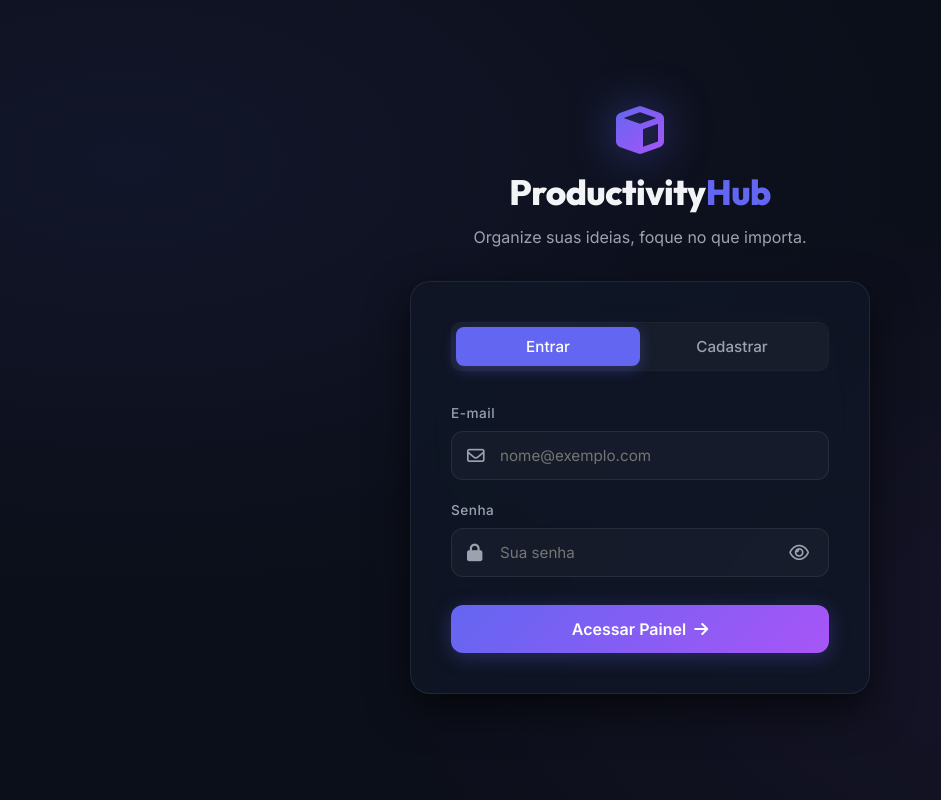
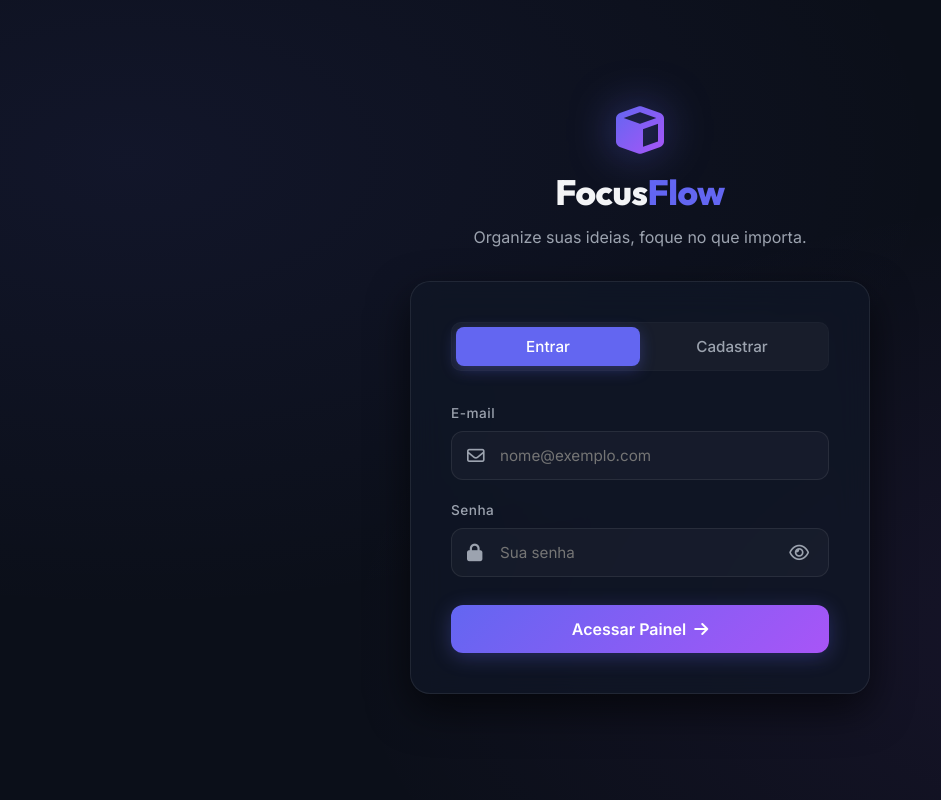
Before and after one commit to GabrielMaximiano1234/FocusFlow, a plain HTML site: page index.html in a window 1280 px wide. Shown: the whole page, without its empty margins (0-941 px from the left). Drawn offline with Linux system fonts and the light colour scheme.

Commit message:
Rename project to FocusFlow

```diff
--- a/index.html
+++ b/index.html
@@ -3,8 +3,8 @@
 <head>
     <meta charset="UTF-8">
     <meta name="viewport" content="width=device-width, initial-scale=1.0">
-    <title>Productivity Hub - Domine sua Rotina</title>
-    <meta name="description" content="Aumente sua produtividade diária com o Productivity Hub. Bloco de notas inteligente, carrossel de foco e controle total sobre suas tarefas com notificações em tempo real.">
+    <title>FocusFlow - Domine sua Rotina</title>
+    <meta name="description" content="Aumente sua produtividade diária com o FocusFlow. Bloco de notas inteligente, carrossel de foco e controle total sobre suas tarefas com notificações em tempo real.">
 
     <!-- Google Fonts -->
     <link rel="preconnect" href="https://fonts.googleapis.com">
@@ -26,7 +26,7 @@
         <div class="auth-card-wrapper">
             <div class="auth-brand">
                 <i class="fa-solid fa-cube logo-icon"></i>
-                <h1>Productivity<span>Hub</span></h1>
+                <h1>Focus<span>Flow</span></h1>
                 <p>Organize suas ideias, foque no que importa.</p>
             </div>
 
@@ -116,7 +116,7 @@
         <aside class="sidebar">
             <div class="sidebar-header">
                 <i class="fa-solid fa-cube logo-icon"></i>
-                <span class="logo-text">Productivity<span>Hub</span></span>
+                <span class="logo-text">Focus<span>Flow</span></span>
             </div>
 
             <nav class="sidebar-nav">
--- a/js/notepad.js
+++ b/js/notepad.js
@@ -318,7 +318,7 @@ class NotepadManager {
             if (permission === 'granted') {
                 if (window.showToast) window.showToast('Notificações Ativadas', 'Você receberá alertas nativos para notas Importantes.', 'success');
                 // Dispara uma notificação de confirmação imediata
-                new Notification('Productivity Hub', {
+                new Notification('FocusFlow', {
                     body: 'Alertas no navegador ativados com sucesso! 🚀',
                     icon: 'assets/images/workspace.png'
                 });
```
